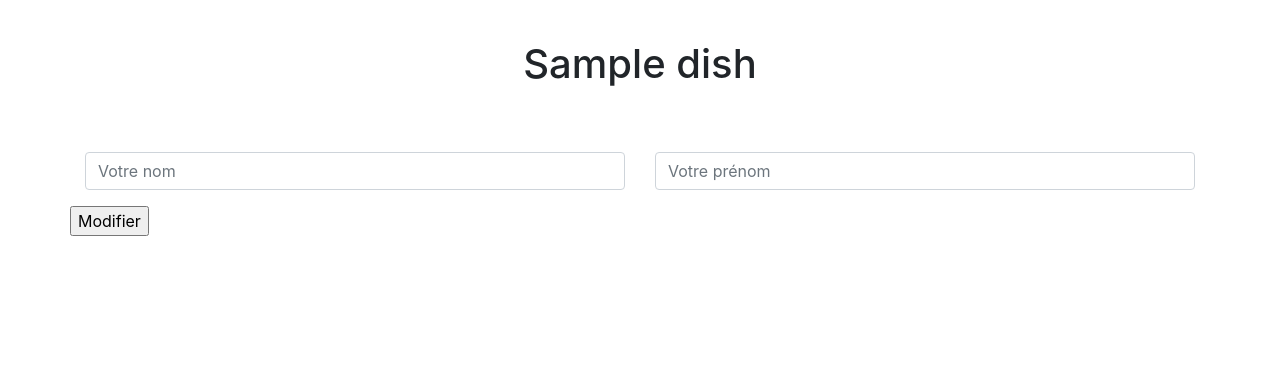
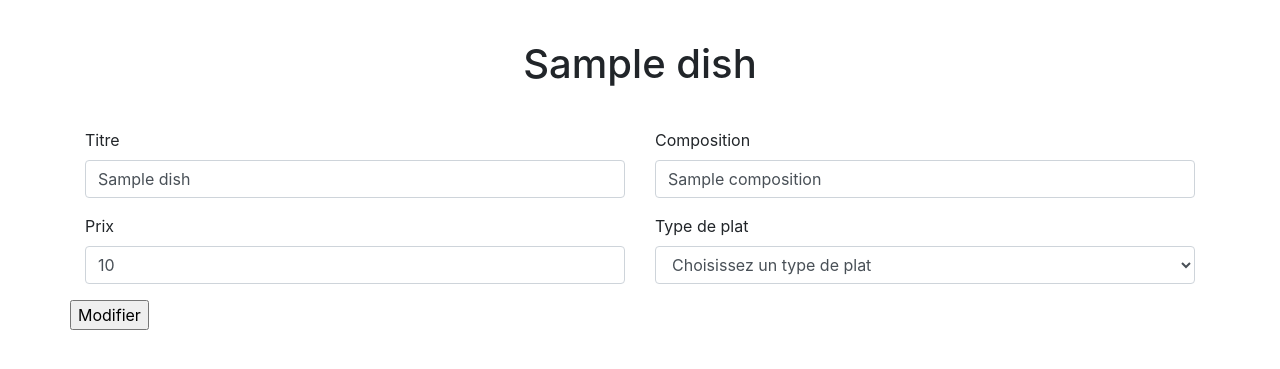
Before and after one commit to jimmyachour/Humming, a PHP site: template src/View/MenuAdmin/dishForm.html.twig in a window 1280 px wide. Shown: the part 93-462 px from the top of the page. Run offline with PHP 8.4, Linux system fonts and the light colour scheme; the template is opened without the code that fills it: most values are stand-ins (such as "Sample title", 1, 10 or a date in 2020); some libraries are stand-ins or nearby versions.

Commit message:
Implementation Update Dish

```diff
--- a/src/View/MenuAdmin/dishForm.html.twig
+++ b/src/View/MenuAdmin/dishForm.html.twig
@@ -3,14 +3,27 @@
 {% block content %}
     <div class="container">
         <h1>{{ dish.title }}</h1>
-        <form class="row" method="post" action="update/{{ dish.id }}">
+        <form class="row" method="post" action="/admin/menu/update/{{ dish.id }}">
             <div class="form-group col-12 col-md-6">
-                <label for="lastname"></label>
-                <input type="text" class="form-control" id="lastname" name="lastname" placeholder="Votre nom">
+                <label for="title">Titre</label>
+                <input type="text" class="form-control" id="title" name="title" placeholder="Titre" value="{{ dish.title }}" required>
             </div>
             <div class="form-group col-12 col-md-6">
-                <label for="firstname"></label>
-                <input type="text" class="form-control" id="firstname" name="firstname" placeholder="Votre prénom">
+                <label for="composition">Composition</label>
+                <input type="text" class="form-control" id="composition" name="composition" placeholder="Composition du plat" value="{{ dish.composition }}" required>
+            </div>
+            <div class="form-group col-12 col-md-6">
+                <label for="price">Prix</label>
+                <input type="text" class="form-control" id="composition" name="price" placeholder="Prix du plat" value="{{ dish.price }}" required>
+            </div>
+            <div class="form-group col-12 col-md-6">
+                <label for="price">Type de plat</label>
+                <select id="type"  class="form-control" name="type" required>
+                    <option value="">Choisissez un type de plat</option>
+                    <option value="start" {% if dish.type == 'start' %}selected {% endif %}>Entrée</option>
+                    <option value="between" {% if dish.type == 'between' %}selected {% endif %}>Plat</option>
+                    <option value="dessert" {% if dish.type == 'dessert' %}selected {% endif %}>Dessert</option>
+                </select>
             </div>
             <input class="btn-action" type="submit" value="Modifier">
         </form>
--- a/src/View/MenuAdmin/listdish.html.twig
+++ b/src/View/MenuAdmin/listdish.html.twig
@@ -16,7 +16,7 @@
                 <p>{{ dish.composition }}</p>
             </div>
             <div>
-                <a href="dish/{{ dish.id }}">Modifier</a>
+                <a href="/admin/menu/dishUpdate/{{ dish.id }}">Modifier</a>
                 <a href="/admin/menu/dishDelete/{{ dish.id }}">Supprimer</a>
             </div>
         </div>
```
Also changed, not shown: src/Controller/MenuAdminController.php (+22 -0 lines), src/Entity/Dish.php (+51 -10 lines), src/Model/DishManager.php (+15 -0 lines), src/OCTFRAM/Entity.php (+8 -8 lines).
